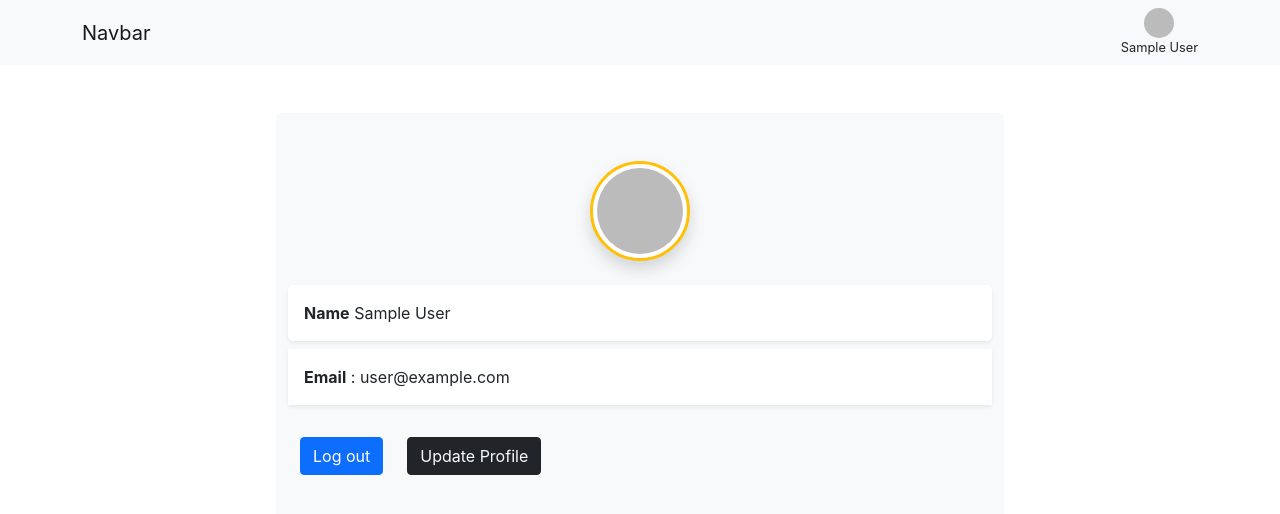
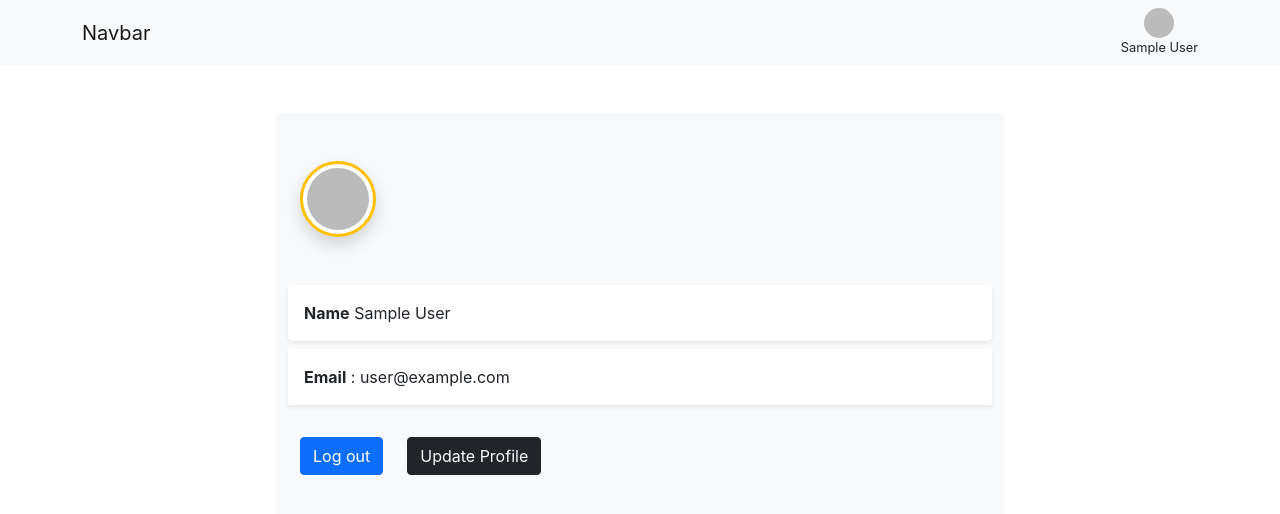
Before and after one commit to walidcherhane/login-auth, a React (Create React App) app: page /dashboard in a window 1280 px wide. Shown: the top 514 px of the page. Built offline with nearby package versions, Linux system fonts and the light colour scheme; no server answers; sample sign-in values are in the browser's storage.

Commit message:
update dashboard

```diff
--- a/src/components/dashboard.jsx
+++ b/src/components/dashboard.jsx
@@ -29,11 +29,11 @@ function Dashboard() {
         <div className="px-4 py-5 text-center">
           <div className="col-md-8 px-4 py-5 mx-auto bg-light rounded-3">
             <div className="row flex-column">
-              <div className="col mb-4">
+              <div className="col mb-4 profile-pic bg-light">
                 <img
                   src={currentUser.photoURL && currentUser.photoURL}
                   alt={currentUser.displayName && currentUser.displayName}
-                  className="img-thumbnail profile-pic mx-auto rounded-circle shadow border border-3 border-warning object-fit-cover"
+                  className="img-thumbnail  mx-auto rounded-circle shadow border border-3 border-warning object-fit-cover"
                   width={100 + "px"}
                   height={100 + "px"}
                 />
```
